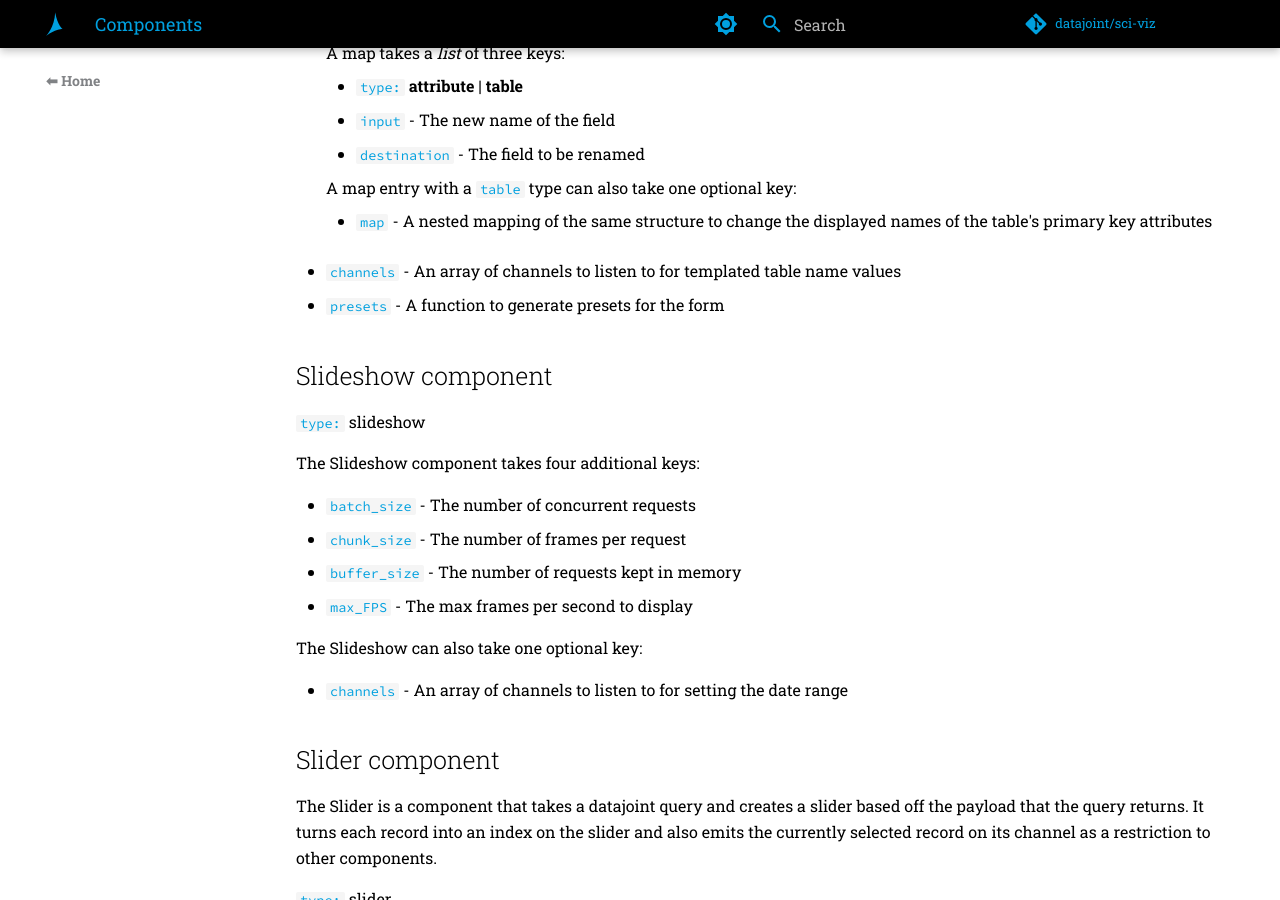
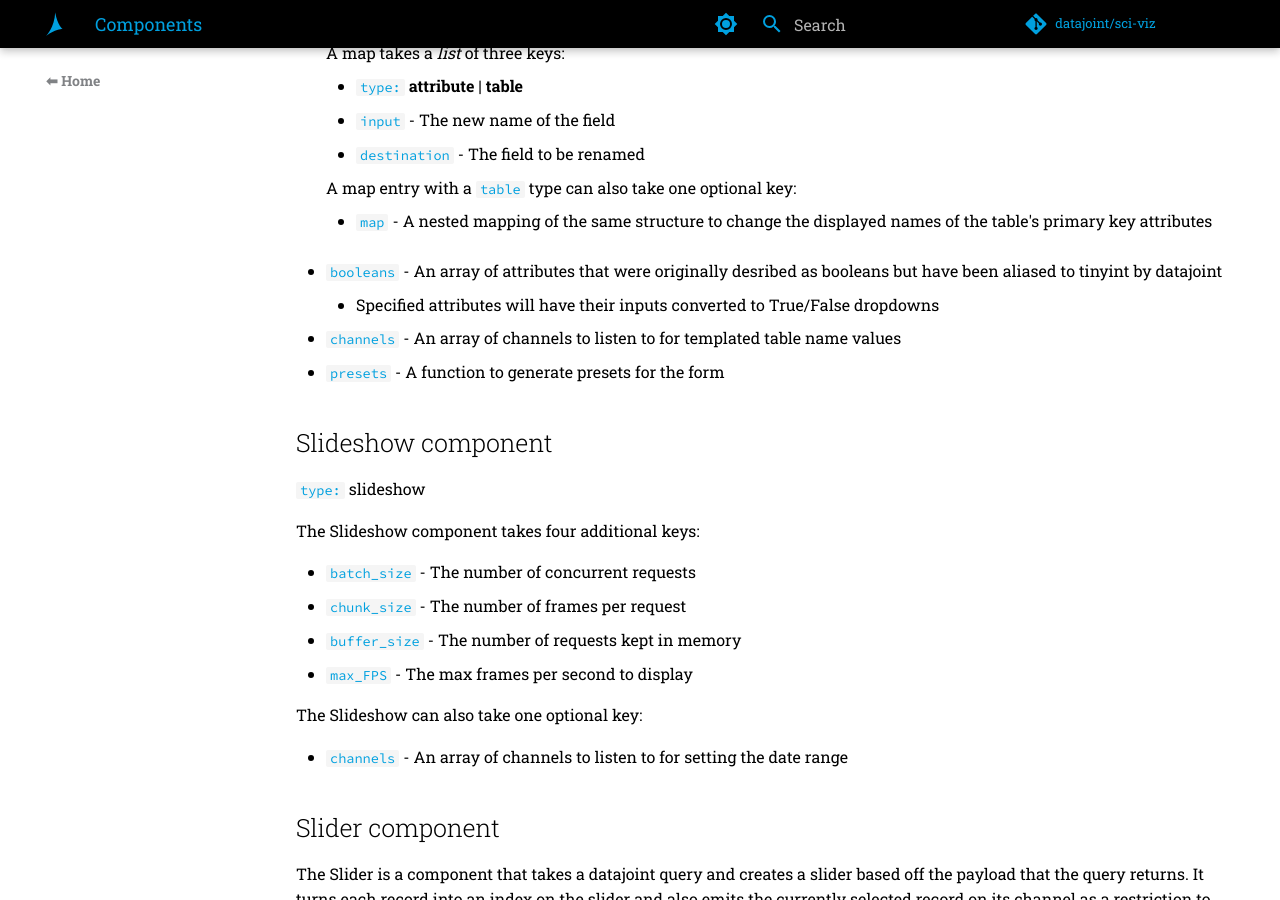
Before and after one commit to datajoint/sci-viz, an MkDocs documentation site: the page built from docs/src/concepts/components.md, in a window 1280 px wide and 900 px high, scrolled down 3074 px. Built offline with MkDocs 1.6.1 and Material for MkDocs 9.7.7, drawn with Linux system fonts in a browser that asks for light colours; comment, search, counter and statistics services are not loaded; the version menu is left out.

Commit message:
update docs

```diff
--- a/docs/src/concepts/components.md
+++ b/docs/src/concepts/components.md
@@ -123,6 +123,8 @@ The Form can also take three optional keys:
 
   - `map` - A nested mapping of the same structure to change the displayed names of the table's primary key attributes
 
+- `booleans` - An array of attributes that were originally desribed as booleans but have been aliased to tinyint by datajoint
+  - Specified attributes will have their inputs converted to True/False dropdowns
 - `channels` - An array of channels to listen to for templated table name values
 - `presets` - A function to generate presets for the form
 
```
